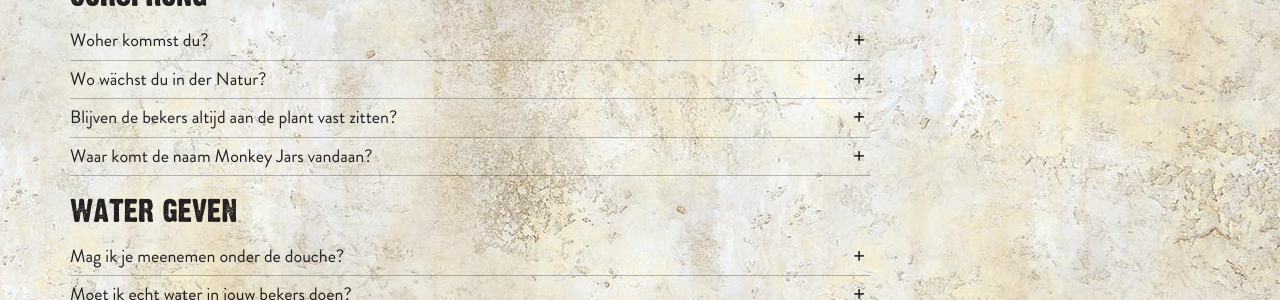
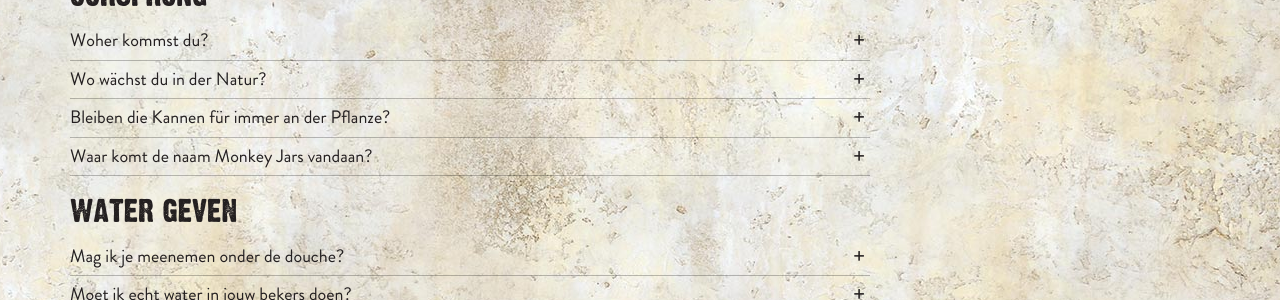
Before and after one commit to jhvanderschee/monkeyjars_de, a Jekyll site: the page built from wissenswertes/index.md, in a window 1280 px wide and 900 px high. Shown: the part 326-626 px from the top of the window. Built offline with Jekyll 4.4.1, drawn with Linux system fonts in a browser that asks for light colours; part of the change alters nothing that is shown.

Commit message:
Updated 'wissenswertes/index.md' via CloudCannon

```diff
--- a/wissenswertes/index.md
+++ b/wissenswertes/index.md
@@ -15,11 +15,12 @@ oorsprong:
       den Rand meiner Kannen setzen, rutschen sie leicht ab und landen in meiner
       Kanne. Meine Kannen sind mit einer klebrigen Flüssigkeit voller
       Verdauungsenzyme gefüllt.
-  - title: Blijven de bekers altijd aan de plant vast zitten?
+  - title: Bleiben die Kannen für immer an der Pflanze?
     content: >-
-      Mijn bekers kunnen soms wel jaren blijven zitten. Dit hangt vooral af van
-      hoe ik word verzorgd. Als ik te weinig water drink, kunnen de bekers
-      uitdrogen (ze worden bruin) en sterven ze af.
+      Manche meiner Kannen schleppe ich jahrelang mit mir herum. Wie lange ich
+      meine Kannen behalte, hängt immer davon ab, wie gut ich gepflegt werde.
+      Wenn ich nicht genug Wasser trinke, können die Kannen austrocknen – dann
+      werden sie braun – und absterben.
   - title: Waar komt de naam Monkey Jars vandaan?
     content: >-
       De apen die door de jungle slingeren nemen onderweg wel eens een slokje
```
